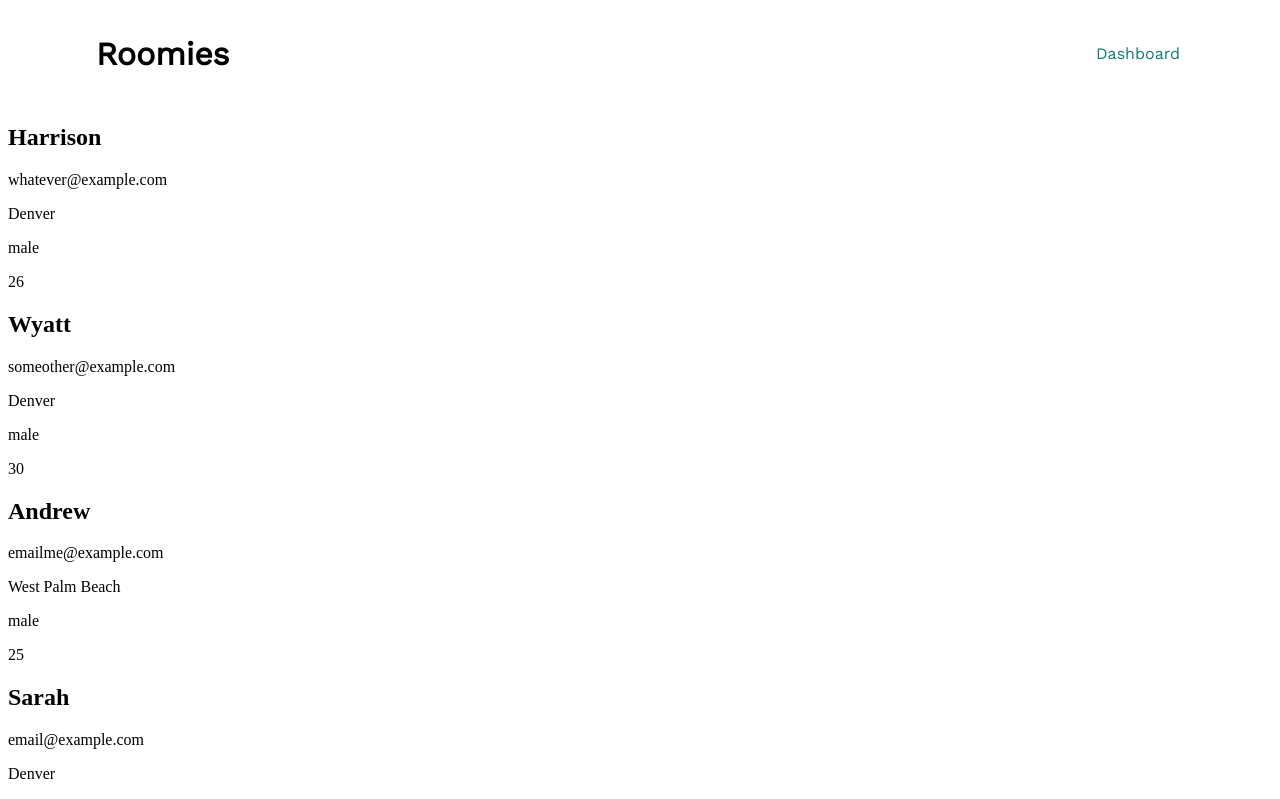
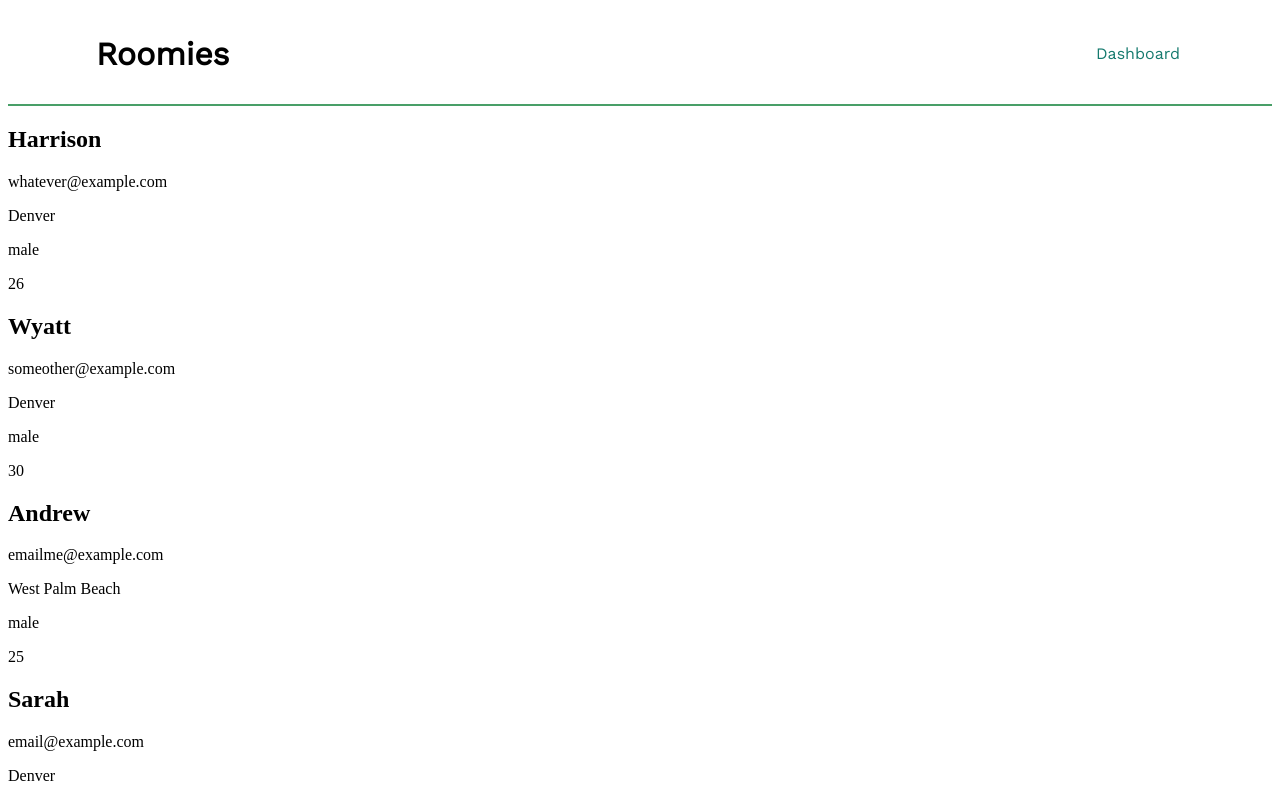
Before and after one commit to Turing-Roomies/roomies-fe, a React (Create React App) app: page /dashboard in a window 1280 px wide. Shown: the top 799 px of the page. Built offline with nearby package versions, Linux system fonts and the light colour scheme.

Commit message:
Add dashboard scss

```diff
--- a/src/components/App/App.scss
+++ b/src/components/App/App.scss
@@ -1,4 +1,6 @@
 @import '../../index.scss';
+
+
 
 main {
   @include flex(column);
--- a/src/components/Dashboard/Dashboard.js
+++ b/src/components/Dashboard/Dashboard.js
@@ -1,6 +1,7 @@
 import React, { useState, useEffect, useContext } from 'react'
 import Card from '../Card/Card'
 import Context from '../../Context'
+import './Dashboard.scss'
 
 export default function Dashboard() {
     const users = useContext(Context)
--- /dev/null
+++ b/src/components/Dashboard/Dashboard.scss
@@ -0,0 +1,13 @@
+.cards-container {
+  width: 100%;
+  min-height: 100%;
+
+}
+
+.cards-container::before {
+  display: block;
+  content: '';
+  height: 2px;
+  width: 100%;
+  background-color: #499F68;
+}
```
